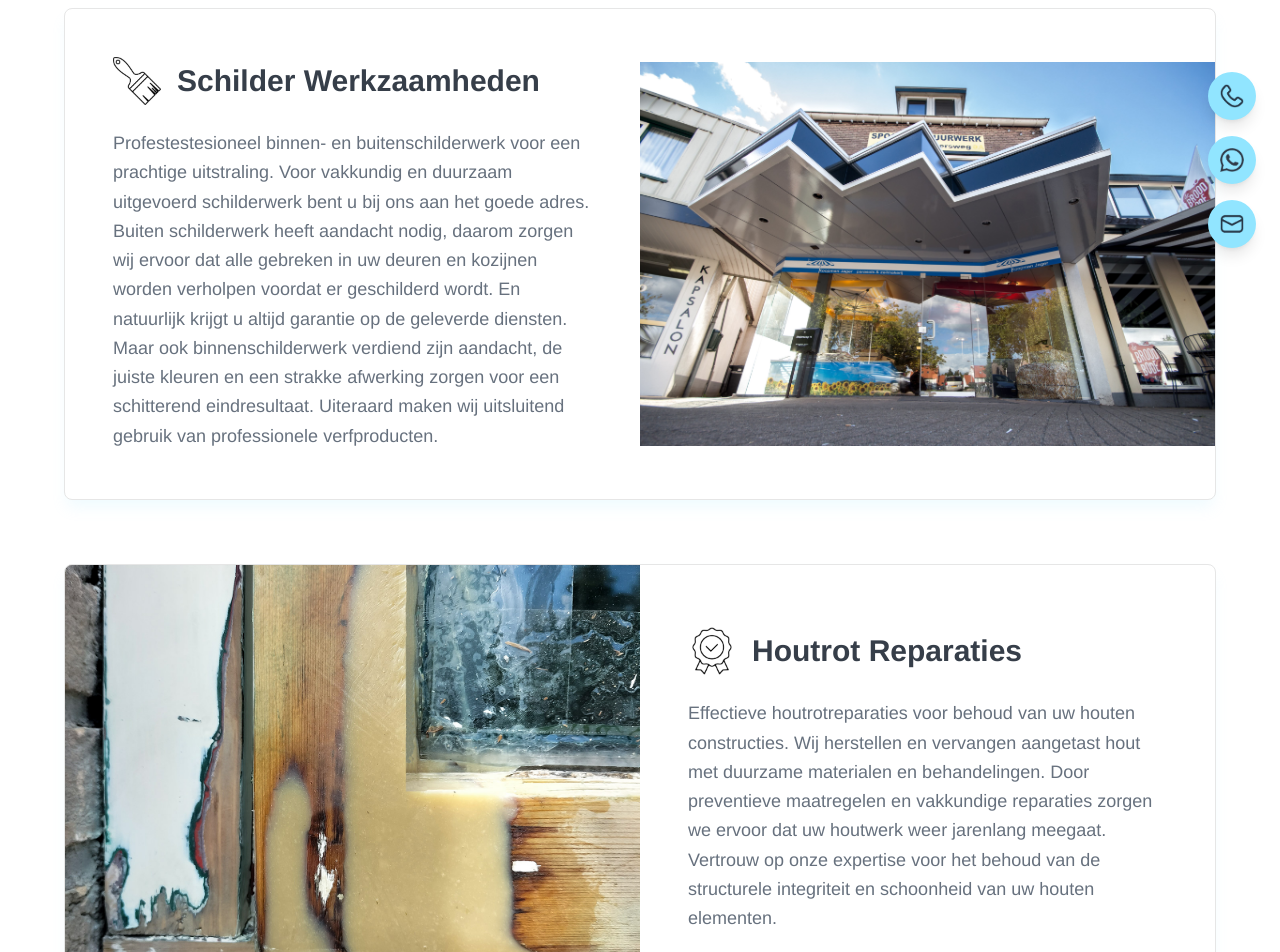
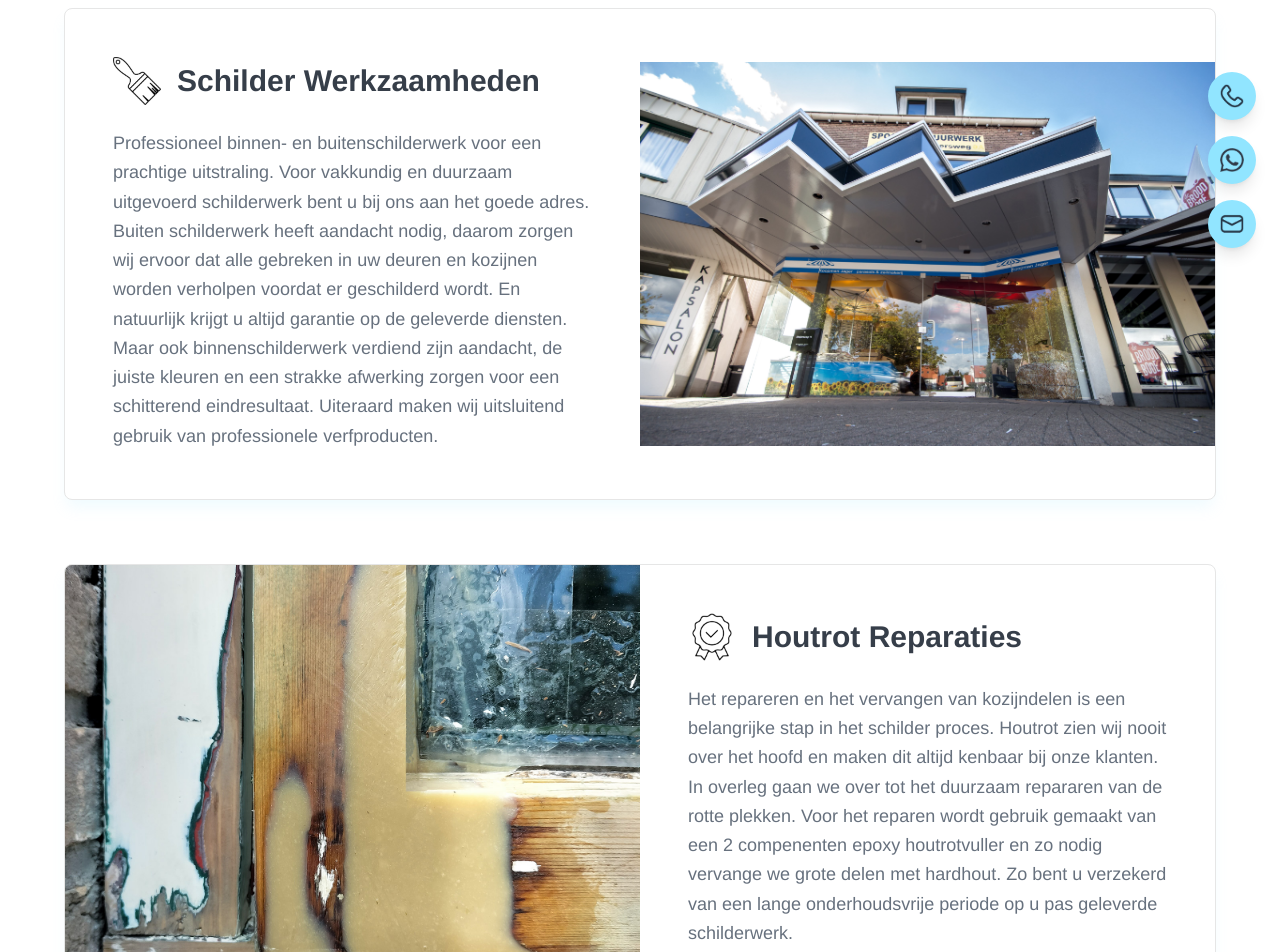
Before and after one commit to karmkoopman/website, a React (Vite) app: page /werkzaamheden in a window 1280 px wide. Shown: the part 240-1192 px from the top of the page. Built offline with nearby package versions, Linux system fonts and the light colour scheme.

Commit message:
Update descriptions in Services component for clarity and detail

```diff
--- a/src/components/Services.tsx
+++ b/src/components/Services.tsx
@@ -16,13 +16,13 @@ const Services = () => {
     {
       icon: <img src={schilderIcon} alt="Schilder" className="h-12 w-12 object-contain" />,
       title: "Schilder Werkzaamheden",
-      description: "Profestestesioneel binnen- en buitenschilderwerk voor een prachtige uitstraling. Voor vakkundig en duurzaam uitgevoerd schilderwerk bent u bij ons aan het goede adres. Buiten schilderwerk heeft aandacht nodig, daarom zorgen wij ervoor dat alle gebreken in uw deuren en kozijnen worden verholpen voordat er geschilderd wordt. En natuurlijk krijgt u altijd garantie op de geleverde diensten. Maar ook binnenschilderwerk verdiend zijn aandacht, de juiste kleuren en een strakke afwerking zorgen voor een schitterend eindresultaat. Uiteraard maken wij uitsluitend gebruik van professionele verfproducten.",
+      description: "Professioneel binnen- en buitenschilderwerk voor een prachtige uitstraling. Voor vakkundig en duurzaam uitgevoerd schilderwerk bent u bij ons aan het goede adres. Buiten schilderwerk heeft aandacht nodig, daarom zorgen wij ervoor dat alle gebreken in uw deuren en kozijnen worden verholpen voordat er geschilderd wordt. En natuurlijk krijgt u altijd garantie op de geleverde diensten. Maar ook binnenschilderwerk verdiend zijn aandacht, de juiste kleuren en een strakke afwerking zorgen voor een schitterend eindresultaat. Uiteraard maken wij uitsluitend gebruik van professionele verfproducten.",
       image: image2
     },
     {
       icon: <img src={houtrotIcon} alt="Houtrot" className="h-12 w-12 object-contain" />,
       title: "Houtrot Reparaties",
-      description: "Effectieve houtrotreparaties voor behoud van uw houten constructies. Wij herstellen en vervangen aangetast hout met duurzame materialen en behandelingen. Door preventieve maatregelen en vakkundige reparaties zorgen we ervoor dat uw houtwerk weer jarenlang meegaat. Vertrouw op onze expertise voor het behoud van de structurele integriteit en schoonheid van uw houten elementen.",
+      description: "Het repareren en het vervangen van kozijndelen is een belangrijke stap in het schilder proces. Houtrot zien wij nooit over het hoofd en maken dit altijd kenbaar bij onze klanten. In overleg gaan we over tot het duurzaam repararen van de rotte plekken. Voor het reparen wordt gebruik gemaakt van een 2 compenenten epoxy houtrotvuller en zo nodig vervange we grote delen met hardhout. Zo bent u verzekerd van een lange onderhoudsvrije periode op u pas geleverde schilderwerk.",
       image: houtrotImage
     },
     {
```
